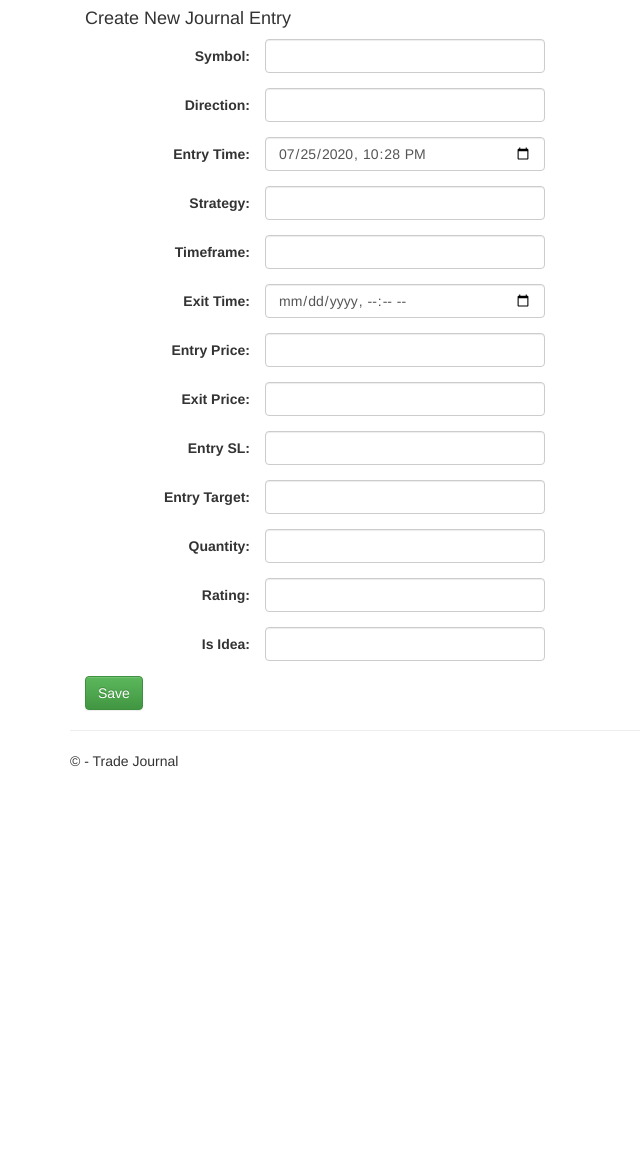
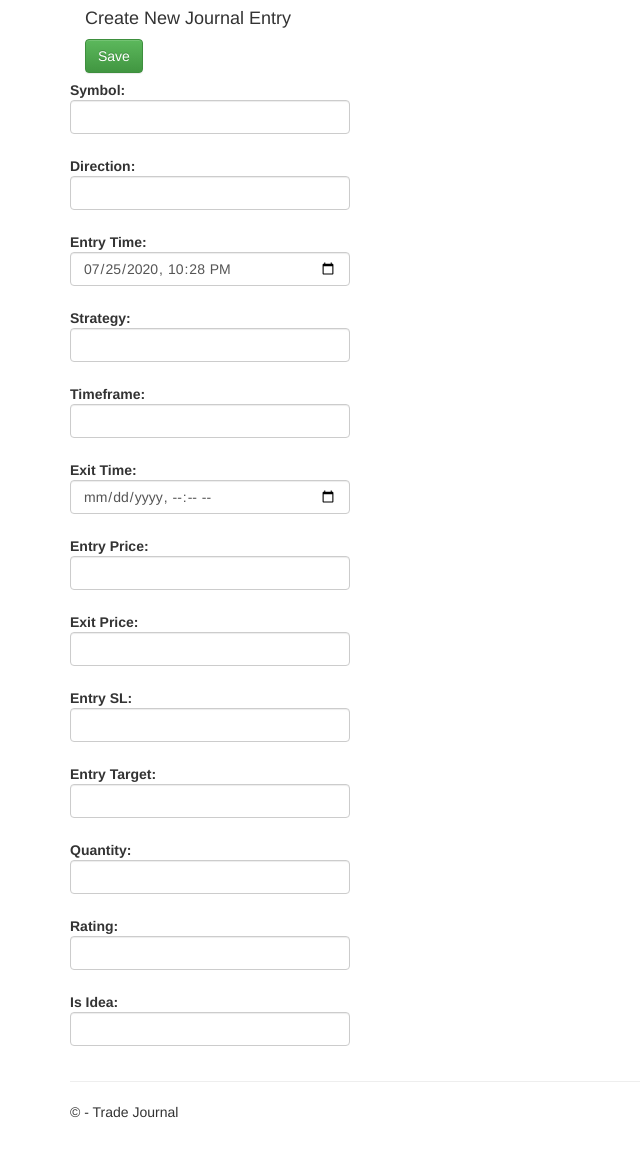
Before and after one commit to mdtanveer/tradejournal, a Flask app: page /create in a window 1280 px wide. Shown: the part 51-1203 px from the top of the page, without its empty margins (0-640 px from the left). Before the commit the page ends 818 px from the top, so only its background shows below. Run offline with Flask 2, Linux system fonts and the light colour scheme; the visitor is signed in with stand-in values (Sample User, id 1); some libraries are stand-ins or nearby versions.

Commit message:
Fix toolbar in create page

```diff
--- a/tradejournal/templates/create.html
+++ b/tradejournal/templates/create.html
@@ -7,93 +7,81 @@
 <meta name="viewport" content="width=device-width, initial-scale=1.0">
 <div class="container">
     <h4>{{subtitle}}</h4>
+    {% if journalentry.key %}
+    <div class="btn-group" role="group" aria-label="First group">
+        <button type="submit" form="details-form" class="btn btn-success">Save</button>
+        <a class="btn btn-secondary btn-success" href="/journalentry/{{journalentry.key}}/comments">Comments</a>
+        <a class="btn btn-secondary btn-success" href="/journalentry/{{journalentry.key}}/charts">Charts</a>
+        <button type="button" class="btn btn-default dropdown-toggle" data-toggle="dropdown" aria-haspopup="true" aria-expanded="false">
+            &zwnj;<span class="caret"></span>
+        </button>
+        <ul class="dropdown-menu dropdown-menu-right">
+            <li>
+                <a href="/journalentry/{{journalentry.key}}/trades">
+                    Trades
+                </a>
+                <a href="/journalentry/{{journalentry.key}}/delete">
+                    Delete
+                </a>
+            </li>
+        </ul>
+    </div>
+    {% else %}
+    <button type="submit" form="details-form" class="btn btn-success">Save</button>
+    {% endif %}
     <form class="form-horizontal" id="details-form" action="" method="post" role="form">
         <div class="form-group">
-            <label class="control-label col-sm-2" for="symbol">Symbol:</label>
-            <input class="form-control col-sm-10" id="symbol" name="symbol" required type="text" value="{{journalentry.symbol}}">
+            <label class="control-label" for="symbol">Symbol:</label>
+            <input class="form-control" id="symbol" name="symbol" required type="text" value="{{journalentry.symbol}}">
         </div>
         <div class="form-group">
-            <label class="control-label col-sm-2" for="direction">Direction:</label>
-            <input class="form-control col-sm-10" id="direction" name="direction" required type="text" value="{{journalentry.direction}}">
+            <label class="control-label" for="direction">Direction:</label>
+            <input class="form-control" id="direction" name="direction" required type="text" value="{{journalentry.direction}}">
         </div>
         <div class="form-group">
-            <label class="control-label col-sm-2" for="entry_time">Entry Time:</label>
-            <input class="form-control col-sm-10" id="entry_time" name="entry_time" required type="datetime-local" value="{{journalentry.entry_time|formatdatetimeinput}}">
+            <label class="control-label" for="entry_time">Entry Time:</label>
+            <input class="form-control" id="entry_time" name="entry_time" required type="datetime-local" value="{{journalentry.entry_time|formatdatetimeinput}}">
         </div>
         <div class="form-group">
-            <label class="control-label col-sm-2" for="strategy">Strategy:</label>
-            <input class="form-control col-sm-10" id="strategy" name="strategy" type="text" value="{{journalentry.strategy}}">
+            <label class="control-label" for="strategy">Strategy:</label>
+            <input class="form-control" id="strategy" name="strategy" type="text" value="{{journalentry.strategy}}">
         </div>
         <div class="form-group">
-            <label class="control-label col-sm-2" for="timeframe">Timeframe:</label>
-            <input class="form-control col-sm-10" id="timeframe" name="timeframe" type="text" value="{{journalentry.timeframe}}">
+            <label class="control-label" for="timeframe">Timeframe:</label>
+            <input class="form-control" id="timeframe" name="timeframe" type="text" value="{{journalentry.timeframe}}">
         </div>
         <div class="form-group">
-            <label class="control-label col-sm-2" for="exit_time">Exit Time:</label>
-            <input class="form-control col-sm-10" id="exit_time" name="exit_time" type="datetime-local" value="{{journalentry.exit_time | formatdatetimeinput if not zero_exit else ''}}">
+            <label class="control-label" for="exit_time">Exit Time:</label>
+            <input class="form-control" id="exit_time" name="exit_time" type="datetime-local" value="{{journalentry.exit_time | formatdatetimeinput if not zero_exit else ''}}">
         </div>
         <div class="form-group">
-            <label class="control-label col-sm-2" for="entry_price">Entry Price:</label>
-            <input class="form-control col-sm-10" id="entry_price" name="entry_price" type="text" value="{{journalentry.entry_price}}">
+            <label class="control-label" for="entry_price">Entry Price:</label>
+            <input class="form-control" id="entry_price" name="entry_price" type="text" value="{{journalentry.entry_price}}">
         </div>
         <div class="form-group">
-            <label class="control-label col-sm-2" for="exit_price">Exit Price:</label>
-            <input class="form-control col-sm-10" id="exit_price" name="exit_price" type="text" value="{{journalentry.exit_price}}">
+            <label class="control-label" for="exit_price">Exit Price:</label>
+            <input class="form-control" id="exit_price" name="exit_price" type="text" value="{{journalentry.exit_price}}">
         </div>
         <div class="form-group">
-            <label class="control-label col-sm-2" for="entry_sl">Entry SL:</label>
-            <input class="form-control col-sm-10" id="entry_sl" name="entry_sl" type="text" value="{{journalentry.entry_sl}}">
+            <label class="control-label" for="entry_sl">Entry SL:</label>
+            <input class="form-control" id="entry_sl" name="entry_sl" type="text" value="{{journalentry.entry_sl}}">
         </div>
         <div class="form-group">
-            <label class="control-label col-sm-2" for="entry_target">Entry Target:</label>
-            <input class="form-control col-sm-10" id="entry_target" name="entry_target" type="text" value="{{journalentry.entry_target}}">
+            <label class="control-label" for="entry_target">Entry Target:</label>
+            <input class="form-control" id="entry_target" name="entry_target" type="text" value="{{journalentry.entry_target}}">
         </div>
         <div class="form-group">
-            <label class="control-label col-sm-2" for="quantity">Quantity:</label>
-            <input class="form-control col-sm-10" id="quantity" name="quantity" type="text" value="{{journalentry.quantity}}">
+            <label class="control-label" for="quantity">Quantity:</label>
+            <input class="form-control" id="quantity" name="quantity" type="text" value="{{journalentry.quantity}}">
         </div>
         <div class="form-group">
-            <label class="control-label col-sm-2" for="rating">Rating:</label>
-            <input class="form-control col-sm-10" id="rating" name="rating" type="text" value="{{journalentry.rating}}">
+            <label class="control-label" for="rating">Rating:</label>
+            <input class="form-control" id="rating" name="rating" type="text" value="{{journalentry.rating}}">
         </div>
         <div class="form-group">
-            <label class="control-label col-sm-2" for="is_idea">Is Idea:</label>
-            <input class="form-control col-sm-10" id="is_idea" name="is_idea" type="text" value="{{journalentry.is_idea}}">
+            <label class="control-label" for="is_idea">Is Idea:</label>
+            <input class="form-control" id="is_idea" name="is_idea" type="text" value="{{journalentry.is_idea}}">
         </div>
     </form>
-
-    {% if journalentry.key %}
-    <div class="btn-toolbar mb-3" role="toolbar" aria-label="Toolbar with button groups">
-        <div class="btn-group mr-2" role="group" aria-label="First group">
-            <button type="submit" form="details-form" class="btn btn-success">Save</button>
-            <a class="btn btn-secondary btn-success" href="/journalentry/{{journalentry.key}}/comments">Comments</a>
-            <a class="btn btn-secondary btn-success" href="/journalentry/{{journalentry.key}}/charts">Charts</a>
-            <a class="btn btn-secondary btn-success" href="/journalentry/{{journalentry.key}}/trades">Trades</a>
-            <a class="btn btn-secondary btn-danger" href="/journalentry/{{journalentry.key}}/delete">Delete</a>
-        </div>
-    </div>
-    {% else %}
-        <button type="submit" form="details-form" class="btn btn-success">Save</button>
-    {% endif %}
-
-
-    {% with messages = get_flashed_messages(with_categories=true) %}
-    {% if messages %}
-
-    {% for message in messages %}
-    {% if "Error" not in message[1]: %}
-    <div class="alert alert-info">
-        <strong>Success! </strong> { { message[1] }}
-    </div>
-    {% endif %}
-
-    {% if "Error" in message[1]: %}
-    <div class="alert alert-warning">
-        { { message[1] }}
-    </div>
-    {% endif %}
-    {% endfor %}
-    {% endif %}
-    {% endwith %}
 </div>
 {% endblock %}
```
